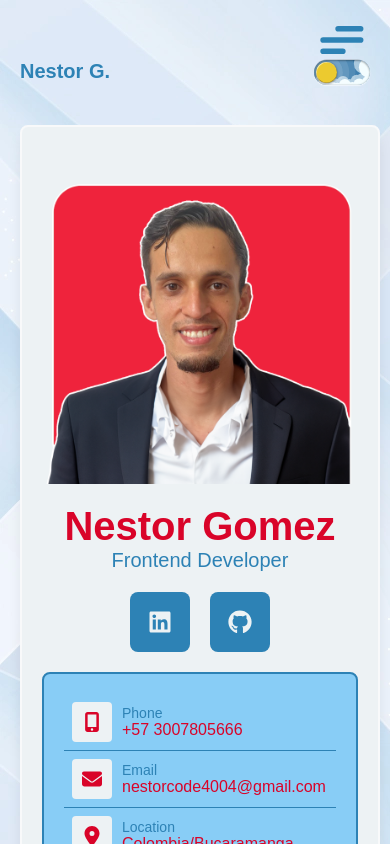
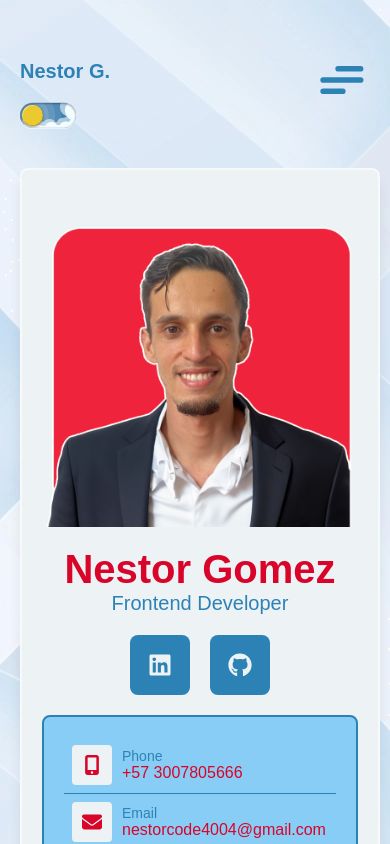
Before and after one commit to nedagosa-cod/portfolio-2024, a React (Vite) app: page / in a window 390 px wide. Built offline with nearby package versions, Linux system fonts and the light colour scheme; a web font is replaced by a local one.

Commit message:
end portfolio

```diff
--- a/src/App.jsx
+++ b/src/App.jsx
@@ -11,6 +11,7 @@ import { useState } from "react";
 
 function App() {
   const [showNav, setShowNav] = useState(false);
+  const [checked, setChecked] = useState(false);
   return (
     <div className="app">
       <header className="header">
@@ -133,8 +134,10 @@ function App() {
       <label class="hamburger">
         <input
           type="checkbox"
+          checked={checked}
           onChange={() => {
             setShowNav(!showNav);
+            setChecked(!checked);
           }}
         />
         <svg viewBox="0 0 32 32">
@@ -147,7 +150,13 @@ function App() {
       </label>
       {showNav && (
         <nav className={"nav "}>
-          <ul className="nav__list">
+          <ul
+            className="nav__list"
+            onClick={() => {
+              setShowNav(false);
+              setChecked(!checked);
+            }}
+          >
             <Link to="/">
               <li className="nav__list--li">
                 <svg xmlns="http://www.w3.org/2000/svg" viewBox="0 0 448 512">
--- a/src/App.scss
+++ b/src/App.scss
@@ -716,6 +716,8 @@
   }
   .header {
     padding: 4rem 0;
+    flex-direction: column;
+    gap: 2rem;
   }
   .main {
     display: flex;
@@ -811,7 +813,7 @@
   z-index: 20;
   position: absolute;
   right: 0;
-  top: 0;
+  top: 4rem;
 }
 
 .hamburger input {
```
